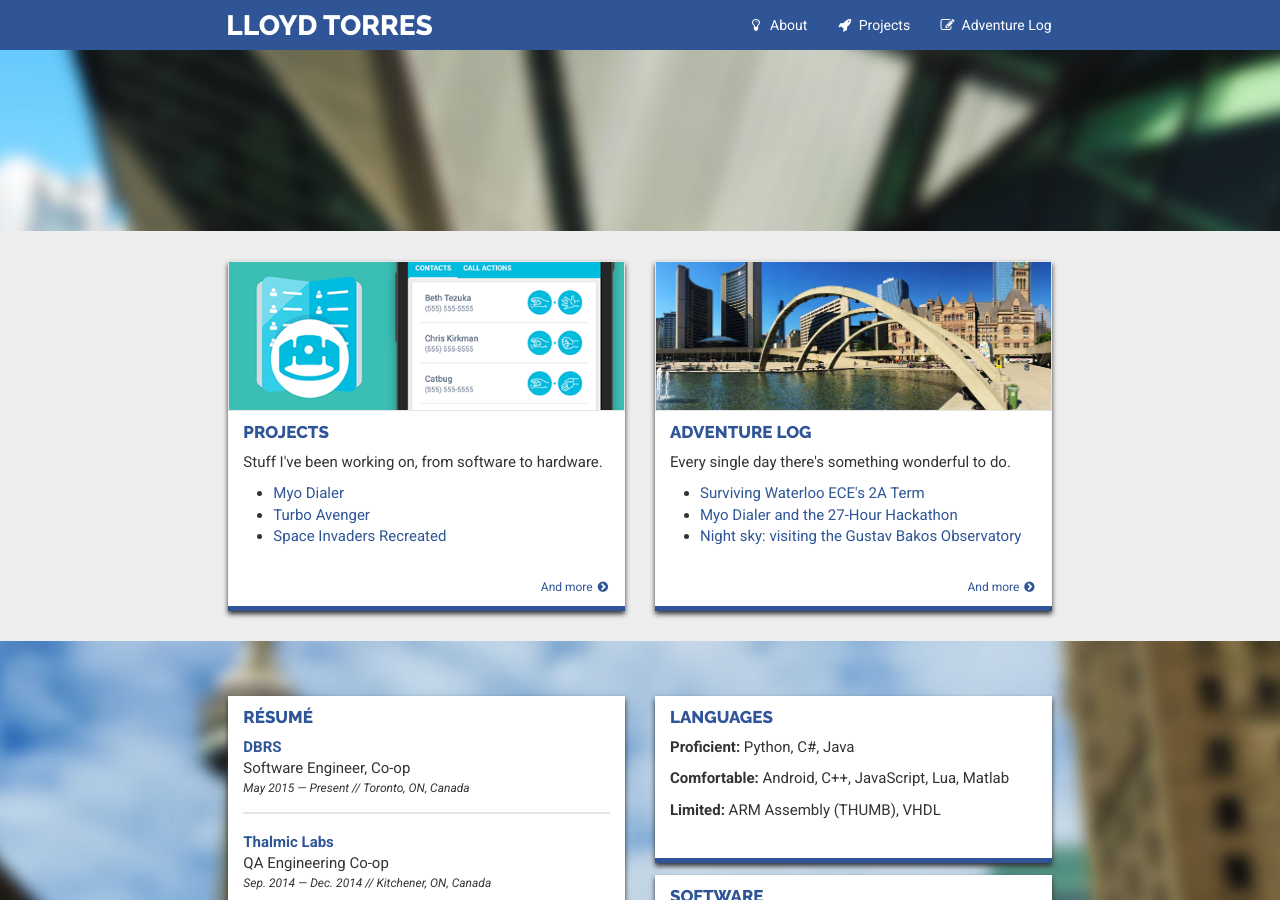
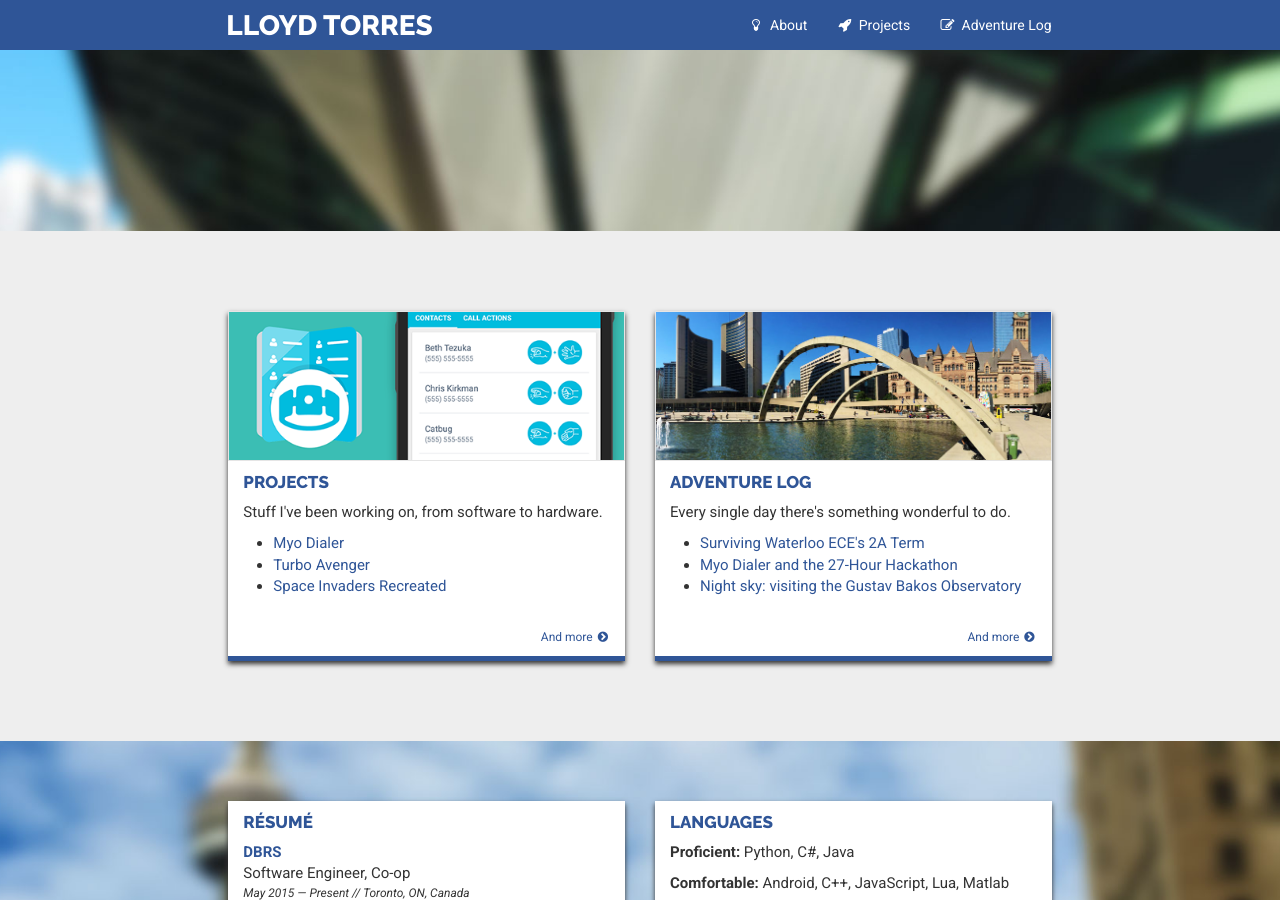
Before and after one commit to lloydtorres/lloydtorres.github.io, a Jekyll site: the page built from index.html, in a window 1280 px wide and 900 px high, scrolled down 674 px. Built offline with Jekyll 4.4.1, drawn with Linux system fonts in a browser that asks for light colours; nearby versions of some CDN libraries.

Commit message:
Adjust spacing

```diff
--- a/_layouts/post.html
+++ b/_layouts/post.html
@@ -46,7 +46,7 @@
                     </div>
                 </div>
 
-                <div class="post">
+                <div class="post superpusharound">
                     <div class="post-comments">
                         {% if page.noComments == true %}<p><i>Comments have been disabled for this post.</i></p>{% else %}{% include comments.html %}{% endif %}
                     </div>
--- a/_sass/_layout.scss
+++ b/_sass/_layout.scss
@@ -440,8 +440,13 @@
 }
 
 .pusharound {
-    margin-top: 20px;
-    margin-bottom: 20px;
+    margin-top: 20px !important;
+    margin-bottom: 20px !important;
+}
+
+.superpusharound {
+    margin-top: 40px !important;
+    margin-bottom: 20px !important;
 }
 
 .paddup {
@@ -508,8 +513,8 @@
 }
 
 .resume-space {
-    margin-top: 45px;
-    margin-bottom: 38px;
+    margin-top: 50px;
+    margin-bottom: 50px;
 }
 
 .resume-card {
@@ -521,6 +526,17 @@
     -webkit-box-shadow: 0px 3px 5px #333;
     -o-box-shadow:  0px 3px 5px #333;
     box-shadow: 0px 3px 5px #333;
+    -webkit-transition: -webkit-box-shadow 250ms;
+    -moz-transition:    -moz-box-shadow 250ms;
+    -o-transition:      -o-box-shadow 250ms;
+    transition:         box-shadow 250ms;
+
+    &:hover {
+        -moz-box-shadow: 0px 3px 10px #111;
+        -webkit-box-shadow: 0px 3px 10px #111;
+        -o-box-shadow: 0px 3px 10px #111;
+        box-shadow: 0px 3px 10px #111;
+    }
 }
 
 .resume-content {
--- a/index.html
+++ b/index.html
@@ -30,7 +30,7 @@
             </div>
         </div>
 
-        <div class="coverup">
+        <div class="coverup resume-space">
             <div class="container page-content col-md-offset-2 col-md-8">
 
                 <div class="row">
```
